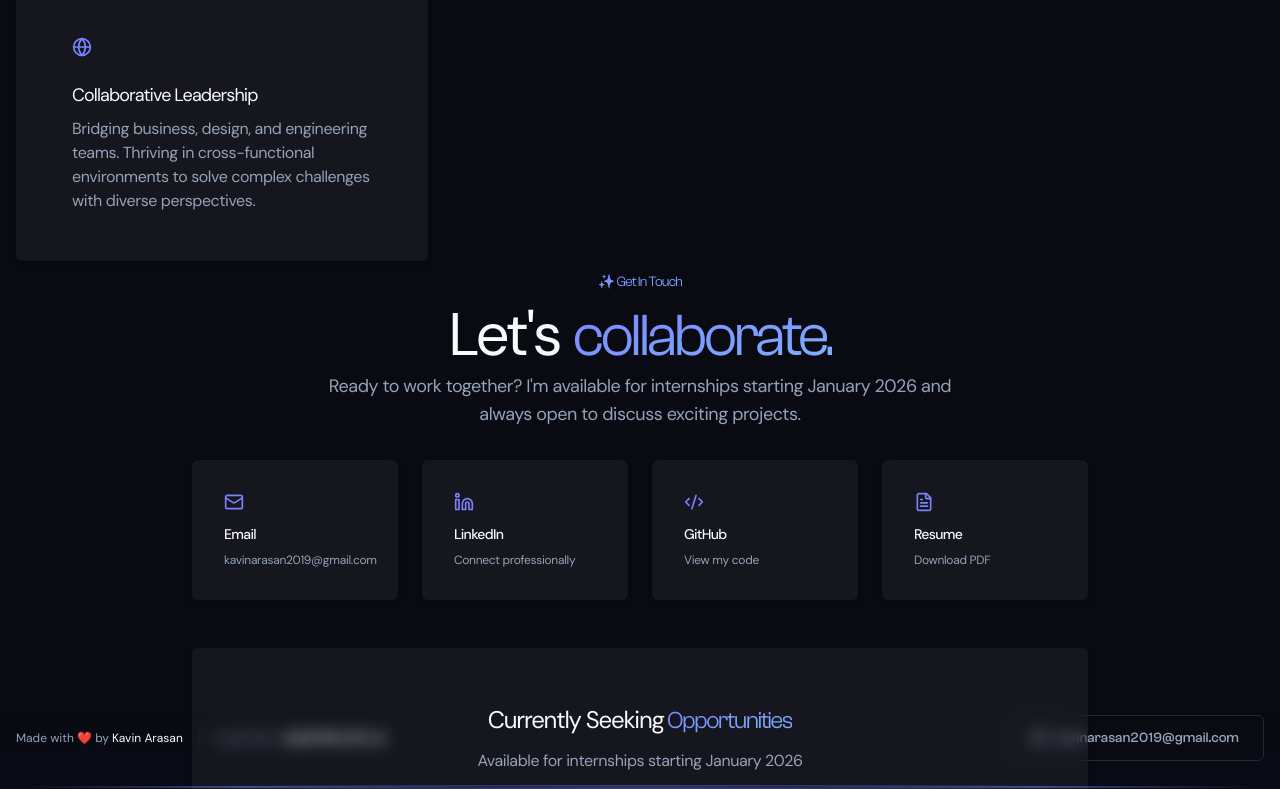
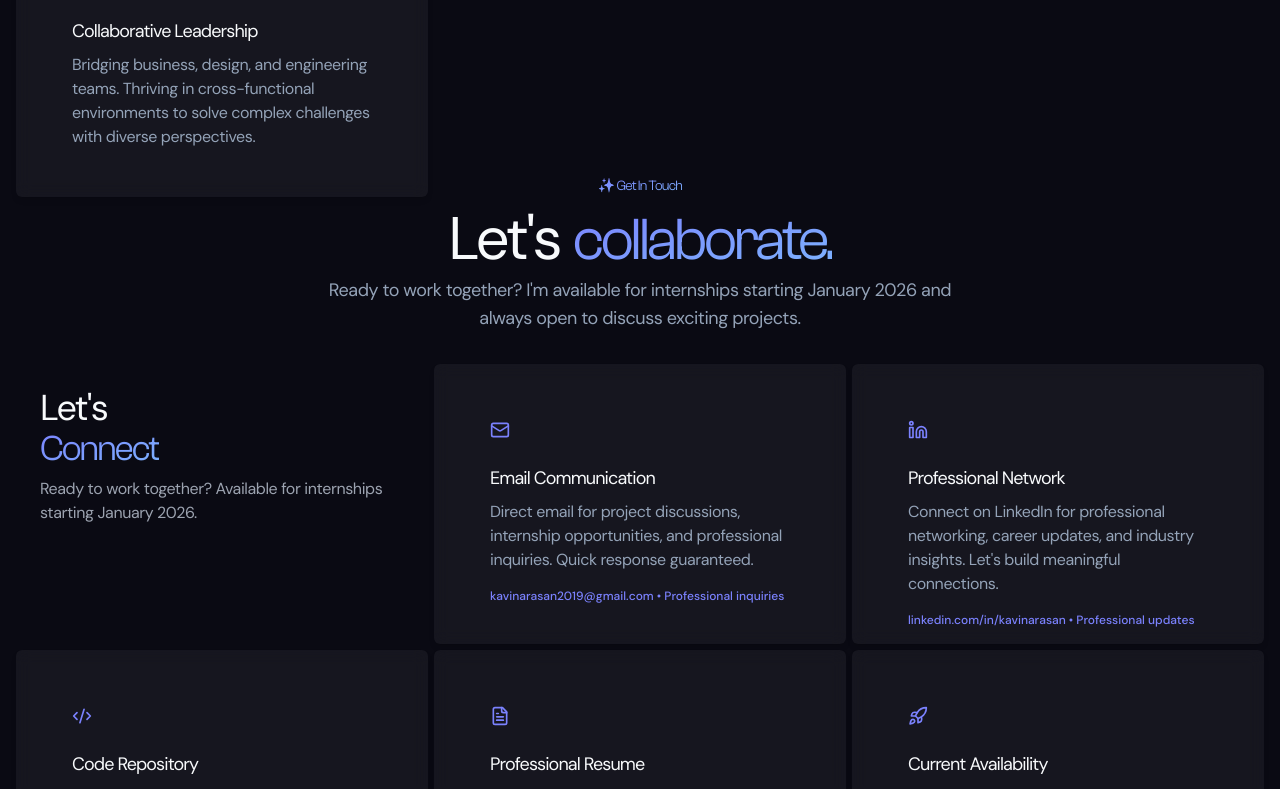
Before and after one commit to kavinarasan-005/official-portfolio, a Next.js app: page / in a window 1280 px wide. Shown: the part 4152-4941 px from the top of the page. Built offline with nearby package versions, Linux system fonts and the light colour scheme.

Commit message:
Complete portfolio optimization: final design consistency, contact section redesign, and performance improvements

```diff
--- a/src/pages/index.tsx
+++ b/src/pages/index.tsx
@@ -592,7 +592,7 @@ export default function Home() {
               />
             </div>
           </div>
-          <div data-scroll data-scroll-speed=".4" className="my-2">
+          <div data-scroll data-scroll-speed=".4" className="-mt-8 mb-2">
             <span className="text-gradient clash-grotesk text-sm tracking-tighter">
               ✨ Featured Projects
             </span>
@@ -770,7 +770,7 @@ export default function Home() {
             data-scroll
             data-scroll-speed=".4"
             data-scroll-position="top"
-            className="my-2 flex flex-col justify-start space-y-6"
+            className="-mt-8 mb-2 flex flex-col justify-start space-y-6"
           >
             <div className="grid items-start gap-1.5 md:grid-cols-2 xl:grid-cols-3">
               <div className="flex flex-col py-6 xl:p-6">
@@ -885,7 +885,7 @@ export default function Home() {
             data-scroll
             data-scroll-speed=".4"
             data-scroll-position="top"
-            className="my-2 flex flex-col justify-start space-y-8"
+            className="-mt-8 mb-2 flex flex-col justify-start space-y-8"
           >
             {/* Header */}
             <div className="text-center">
@@ -901,85 +901,122 @@ export default function Home() {
               </p>
             </div>
 
-            {/* Main Contact Content */}
-            <div className="max-w-4xl mx-auto w-full">
-              {/* Quick Contact Links */}
-              <div className="grid gap-6 md:grid-cols-2 xl:grid-cols-4 mb-12">
+            {/* Contact Grid - Matching Website Design */}
+            <div className="grid items-start gap-1.5 md:grid-cols-2 xl:grid-cols-3">
+              <div className="flex flex-col py-6 xl:p-6">
+                <h2 className="text-4xl tracking-tighter">
+                  Let&apos;s
+                  <br />
+                  <span className="text-gradient clash-grotesk">
+                    Connect
+                  </span>
+                </h2>
+                <p className="mt-2 tracking-tight text-secondary-foreground">
+                  Ready to work together? Available for internships starting January 2026.
+                </p>
+              </div>
+
+              {/* Email Contact */}
               <Link href="mailto:kavinarasan2019@gmail.com" className="group">
-                  <div className="flex flex-col items-start justify-between rounded-md bg-white/5 p-8 shadow-md backdrop-blur transition duration-300 hover:-translate-y-0.5 hover:bg-white/10 hover:shadow-md min-h-[120px]">
+                <div className="flex flex-col items-start justify-between rounded-md bg-white/5 p-14 shadow-md backdrop-blur transition duration-300 hover:-translate-y-0.5 hover:bg-white/10 hover:shadow-md h-[280px]">
                   <div className="flex flex-col items-start">
-                      <Mail className="mb-3 text-primary" size={20} />
-                      <span className="text-sm font-medium tracking-tighter text-foreground">Email</span>
+                    <Mail className="mb-6 text-primary" size={20} />
+                    <span className="text-lg tracking-tighter text-foreground">
+                      Email Communication
+                    </span>
                   </div>
-                    <span className="mt-2 text-xs tracking-tight text-muted-foreground">kavinarasan2019@gmail.com</span>
+                  <span className="mt-2 tracking-tight text-muted-foreground flex-1">
+                    Direct email for project discussions, internship opportunities, and professional inquiries. Quick response guaranteed.
+                  </span>
+                  <div className="mt-4 text-xs text-primary font-medium">
+                    kavinarasan2019@gmail.com • Professional inquiries
+                  </div>
                 </div>
               </Link>
 
+              {/* LinkedIn */}
               <Link href="https://linkedin.com/in/kavinarasan" target="_blank" className="group">
-                  <div className="flex flex-col items-start justify-between rounded-md bg-white/5 p-8 shadow-md backdrop-blur transition duration-300 hover:-translate-y-0.5 hover:bg-white/10 hover:shadow-md min-h-[120px]">
+                <div className="flex flex-col items-start justify-between rounded-md bg-white/5 p-14 shadow-md backdrop-blur transition duration-300 hover:-translate-y-0.5 hover:bg-white/10 hover:shadow-md h-[280px]">
                   <div className="flex flex-col items-start">
-                      <Linkedin className="mb-3 text-primary" size={20} />
-                      <span className="text-sm font-medium tracking-tighter text-foreground">LinkedIn</span>
+                    <Linkedin className="mb-6 text-primary" size={20} />
+                    <span className="text-lg tracking-tighter text-foreground">
+                      Professional Network
+                    </span>
                   </div>
-                    <span className="mt-2 text-xs tracking-tight text-muted-foreground">Connect professionally</span>
+                  <span className="mt-2 tracking-tight text-muted-foreground flex-1">
+                    Connect on LinkedIn for professional networking, career updates, and industry insights. Let's build meaningful connections.
+                  </span>
+                  <div className="mt-4 text-xs text-primary font-medium">
+                    linkedin.com/in/kavinarasan • Professional updates
+                  </div>
                 </div>
               </Link>
 
+              {/* GitHub */}
               <Link href="https://github.com/kavinarasan-005" target="_blank" className="group">
-                  <div className="flex flex-col items-start justify-between rounded-md bg-white/5 p-8 shadow-md backdrop-blur transition duration-300 hover:-translate-y-0.5 hover:bg-white/10 hover:shadow-md min-h-[120px]">
+                <div className="flex flex-col items-start justify-between rounded-md bg-white/5 p-14 shadow-md backdrop-blur transition duration-300 hover:-translate-y-0.5 hover:bg-white/10 hover:shadow-md h-[280px]">
                   <div className="flex flex-col items-start">
-                      <Code2 className="mb-3 text-primary" size={20} />
-                      <span className="text-sm font-medium tracking-tighter text-foreground">GitHub</span>
+                    <Code2 className="mb-6 text-primary" size={20} />
+                    <span className="text-lg tracking-tighter text-foreground">
+                      Code Repository
+                    </span>
                   </div>
-                    <span className="mt-2 text-xs tracking-tight text-muted-foreground">View my code</span>
+                  <span className="mt-2 tracking-tight text-muted-foreground flex-1">
+                    Explore my open-source projects, contributions, and code samples. Dive into technical implementations and development journey.
+                  </span>
+                  <div className="mt-4 text-xs text-primary font-medium">
+                    github.com/kavinarasan-005 • Open source projects
+                  </div>
                 </div>
               </Link>
 
+              {/* Resume */}
               <Link href="/resume.pdf" target="_blank" className="group">
-                  <div className="flex flex-col items-start justify-between rounded-md bg-white/5 p-8 shadow-md backdrop-blur transition duration-300 hover:-translate-y-0.5 hover:bg-white/10 hover:shadow-md min-h-[120px]">
+                <div className="flex flex-col items-start justify-between rounded-md bg-white/5 p-14 shadow-md backdrop-blur transition duration-300 hover:-translate-y-0.5 hover:bg-white/10 hover:shadow-md h-[280px]">
                   <div className="flex flex-col items-start">
-                      <FileText className="mb-3 text-primary" size={20} />
-                      <span className="text-sm font-medium tracking-tighter text-foreground">Resume</span>
+                    <FileText className="mb-6 text-primary" size={20} />
+                    <span className="text-lg tracking-tighter text-foreground">
+                      Professional Resume
+                    </span>
                   </div>
-                    <span className="mt-2 text-xs tracking-tight text-muted-foreground">Download PDF</span>
+                  <span className="mt-2 tracking-tight text-muted-foreground flex-1">
+                    Download detailed resume with complete work experience, projects, skills, and achievements. Comprehensive professional overview.
+                  </span>
+                  <div className="mt-4 text-xs text-primary font-medium">
+                    PDF Download • Complete professional profile
+                  </div>
                 </div>
               </Link>
+
+              {/* Opportunities */}
+              <div className="flex flex-col items-start justify-between rounded-md bg-white/5 p-14 shadow-md backdrop-blur transition duration-300 hover:-translate-y-0.5 hover:bg-white/10 hover:shadow-md h-[280px]">
+                <div className="flex flex-col items-start">
+                  <Rocket className="mb-6 text-primary" size={20} />
+                  <span className="text-lg tracking-tighter text-foreground">
+                    Current Availability
+                  </span>
+                </div>
+                <span className="mt-2 tracking-tight text-muted-foreground flex-1">
+                  Actively seeking Product Management, Business Analytics, and Software Development internship opportunities starting January 2026.
+                </span>
+                <div className="mt-4 text-xs text-primary font-medium">
+                  Dubai, UAE • Remote/Hybrid • Full-time internships
+                </div>
               </div>
 
-              {/* Opportunities Section */}
-              <div className="text-center rounded-md bg-white/5 p-14 shadow-md backdrop-blur transition duration-300 hover:bg-white/10 hover:shadow-md">
-                <h3 className="text-2xl tracking-tighter mb-3">
-                  Currently Seeking
-                  <span className="text-gradient clash-grotesk"> Opportunities</span>
-                </h3>
-                <p className="text-muted-foreground mb-6 tracking-tight">
-                  Available for internships starting January 2026
-                </p>
-
-                {/* Opportunity Tags */}
-                <div className="flex flex-wrap justify-center gap-2 mb-8">
-                  {opportunities.map((career, index) => (
-                    <div
-                      key={career.title}
-                      className="flex items-center space-x-2 px-3 py-1.5 bg-primary/10 border border-primary/20 rounded-full text-xs transition-all duration-300 hover:bg-primary/20"
-                    >
-                      <career.icon className="text-primary" size={14} />
-                      <span className="text-foreground font-medium">{career.title.replace(' Intern', '')}</span>
+              {/* Quick Contact */}
+              <div className="flex flex-col items-start justify-between rounded-md bg-white/5 p-14 shadow-md backdrop-blur transition duration-300 hover:-translate-y-0.5 hover:bg-white/10 hover:shadow-md h-[280px]">
+                <div className="flex flex-col items-start">
+                  <Activity className="mb-6 text-primary" size={20} />
+                  <span className="text-lg tracking-tighter text-foreground">
+                    Let's Collaborate
+                  </span>
                 </div>
-                  ))}
-                </div>
-
-                {/* Location Info */}
-                <div className="flex items-center justify-center space-x-2 mb-6 text-sm text-muted-foreground">
-                  <MapPin className="text-primary" size={16} />
-                  <span>Based in Dubai, UAE • Available for Remote & On-site Work</span>
-                </div>
-
-                {/* CTA Button */}
-                <Link href="mailto:kavinarasan2019@gmail.com?subject=Internship Opportunity" passHref>
-                  <Button size="lg" className="px-8 py-3 text-base font-medium">
-                    Start a Conversation <ChevronRight className="ml-2 h-5 w-5" />
-                  </Button>
+                <span className="mt-2 tracking-tight text-muted-foreground flex-1">
+                  Open to discussing exciting projects, internship opportunities, freelance work, and collaborative ventures. Always ready for new challenges.
+                </span>
+                <Link href="mailto:kavinarasan2019@gmail.com?subject=Let's Collaborate" className="mt-4 text-xs text-primary font-medium hover:underline">
+                  Start a conversation →
                 </Link>
               </div>
             </div>
```
Lines whose indentation alone changed are shown as unchanged.
